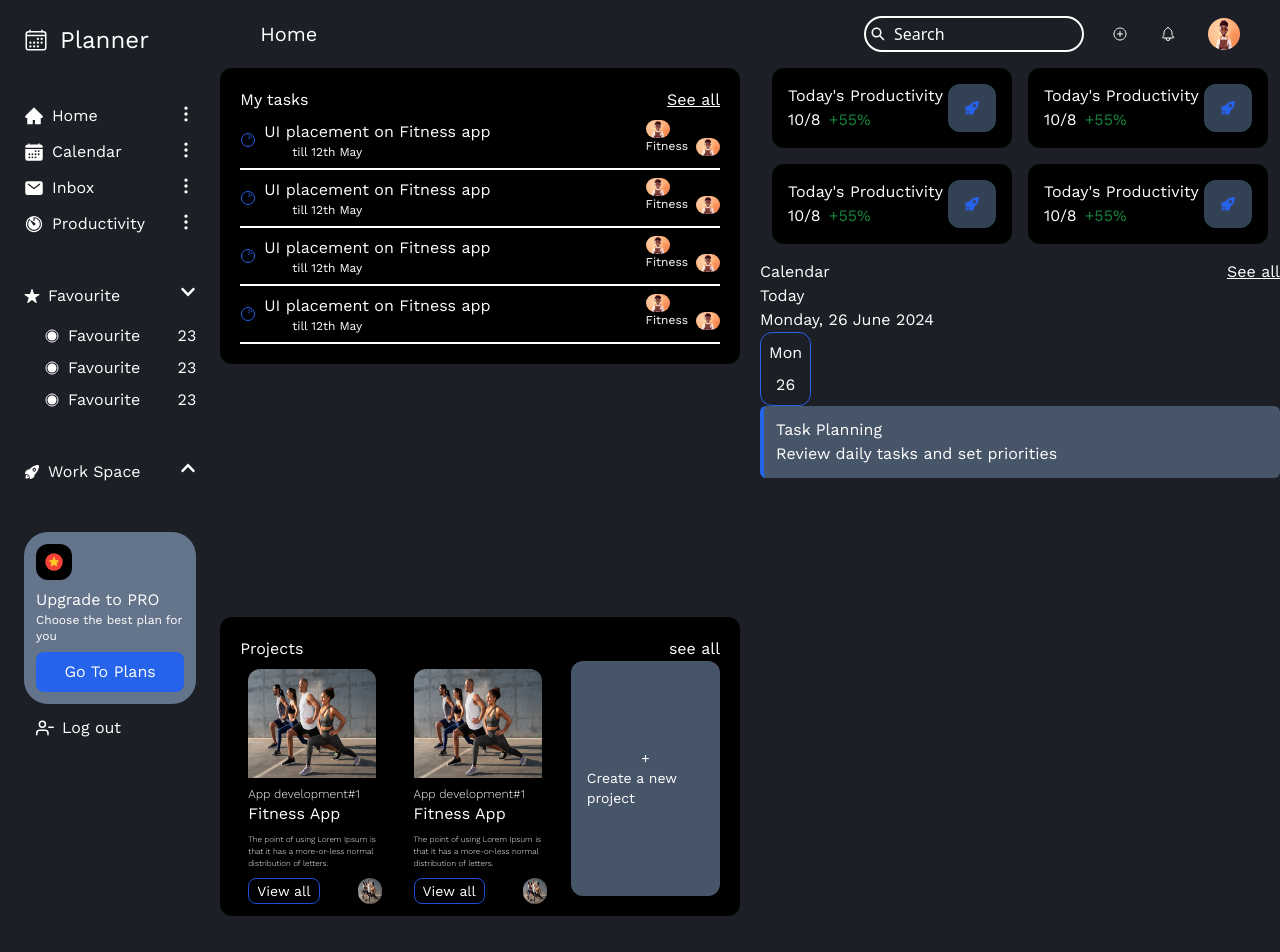
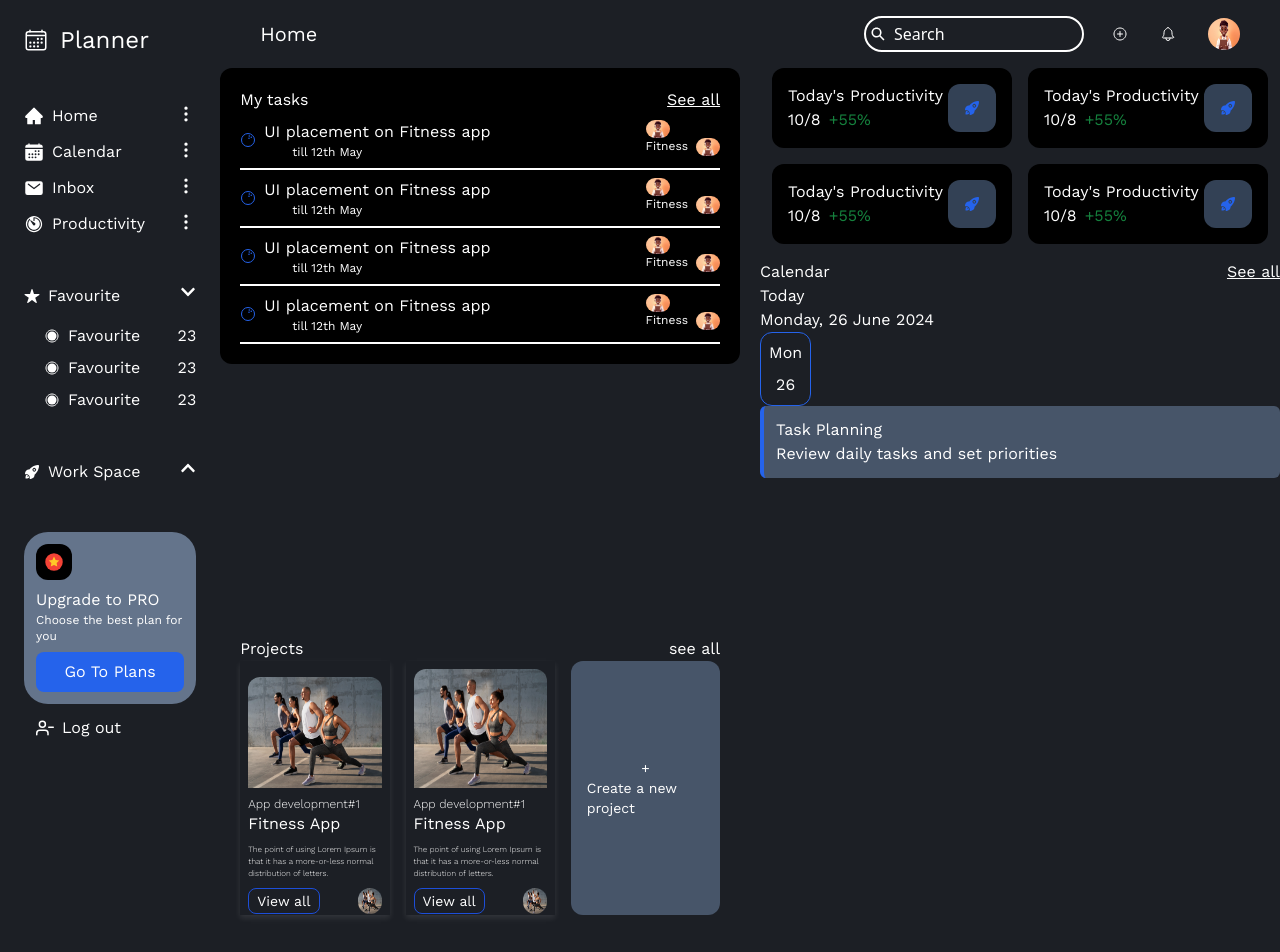
Before and after one commit to Funmi-Amusan/planner, a React (Create React App) app: page / in a window 1280 px wide. Shown: the top 952 px of the page. Built offline with nearby package versions, Linux system fonts and the light colour scheme.

Commit message:
adding box shadow

```diff
--- a/src/components/home/projects.tsx
+++ b/src/components/home/projects.tsx
@@ -3,17 +3,17 @@ import fitness from "../../assets/2151061445.jpg";
 
 const projects = () => {
     return (
-        <div className=" text-white bg-black rounded-xl p-5">
+        <div className=" text-white rounded-xl p-5">
             <div className="flex justify-between">
                 <h2>Projects</h2>
                 <button>see all</button>
             </div>
             <div className=" grid grid-cols-3 gap-4">
-                <div className=" p-2">
+                <div className=" px-2 py-4 shadow-[0_3px_6px_0px_rgba(255,255,255,0.1)]">
                     <img
                         src={fitness}
                         alt=""
-                        className=" w-32 rounded-t-xl h-1/2"
+                        className=" w-fit rounded-t-xl h-1/2"
                     />
                     <div className=" py-2">
                         <p className=" text-xs font-light">App development#1</p>
@@ -36,11 +36,11 @@ const projects = () => {
                         </div>
                     </div>
                 </div>
-                <div className=" p-2">
+                <div className=" p-2 shadow-[0_3px_6px_0px_rgba(255,255,255,0.1)]">
                     <img
                         src={fitness}
                         alt=""
-                        className=" w-32 rounded-t-xl h-1/2"
+                        className=" w-fit rounded-t-xl h-1/2"
                     />
                     <div className=" py-2">
                         <p className=" text-xs font-light">App development#1</p>
```
